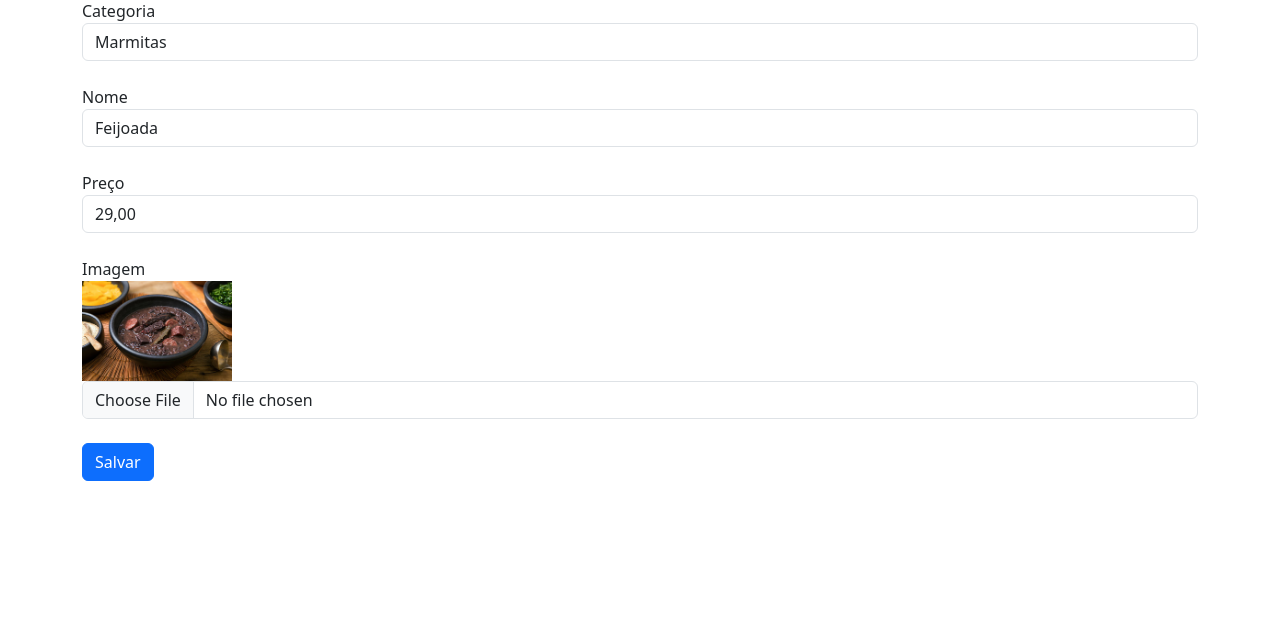
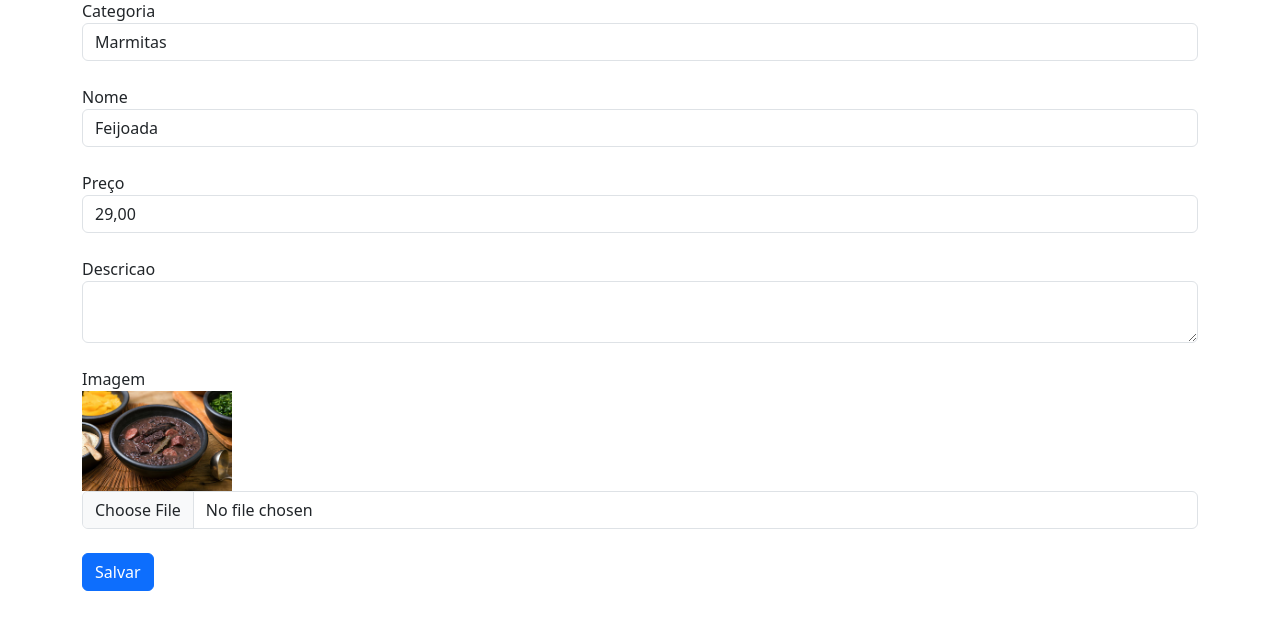
Before and after one commit to d3dxd7/restaurante, a PHP site: page /restaurante/admin/produtos/editar.php?id=1 in a window 1280 px wide. Shown: the part 121-751 px from the top of the page. Run offline with PHP 8.4, Linux system fonts and the light colour scheme; a user stored in the database is signed in; data comes from the database, SQL or seed files in the repository; data that the repository does not hold is empty; some libraries are stand-ins or nearby versions.

Commit message:
Curso PHP + CSS + HTML

```diff
--- a/admin/config.php
+++ b/admin/config.php
@@ -4,7 +4,7 @@ $application_name = "Restaurante";
 
 $front_url = 'http://localhost:8080/restaurante';
 
-$back_url = 'http://localhost:8080/restaurante/admin';
+$back_url = 'http://localhost:8083/restaurante/admin';
 
 $db_servername = 'localhost';
 
--- a/admin/produtos/editar.php
+++ b/admin/produtos/editar.php
@@ -100,6 +100,13 @@ $query_categorias = mysqli_query($conexao, $sql_categorias);
             <br>
             <div>
                 <label>
+                    Descricao
+                </label>
+                <textarea name="descricao" id="" class="form-control"><?=$produto['descricao'] ?></textarea>
+            </div>
+            <br>
+            <div>
+                <label>
                     Imagem
                 </label>
                 <br>
--- a/admin/produtos/update.php
+++ b/admin/produtos/update.php
@@ -49,6 +49,8 @@ if($_SERVER['REQUEST_METHOD'] == 'POST') {
 	$preco = $_POST['preco'];
 	$preco = str_replace('.','', $preco);
 	$preco = str_replace(',','.', $preco);
+	$descricao = htmlentities($_POST['descricao']);
+
 
 	if($_FILES['file']['size'] > 0) {
 
@@ -64,11 +66,11 @@ if($_SERVER['REQUEST_METHOD'] == 'POST') {
 
 		unlink($diretorio . $_POST['imagem']);
 
-		$sql = "UPDATE produtos SET categoria_id = '{$categoria_id}', nome = '{$nome}', preco = '{$preco}', imagem = '{$nome_da_imagem}' WHERE id = '{$_GET['id']}'";
+		$sql = "UPDATE produtos SET categoria_id = '{$categoria_id}', nome = '{$nome}', preco = '{$preco}', imagem = '{$nome_da_imagem}', descricao = '{$descricao}' WHERE id = '{$_GET['id']}'";
 
 	} else {
 
-		$sql = "UPDATE produtos SET categoria_id = '{$categoria_id}', nome = '{$nome}', preco = '{$preco}' WHERE id = '{$_GET['id']}'";
+		$sql = "UPDATE produtos SET categoria_id = '{$categoria_id}', nome = '{$nome}', preco = '{$preco}', descricao = '{$descricao}' WHERE id = '{$_GET['id']}'";
 
 	}
 
--- a/restaurante.sql
+++ b/restaurante.sql
@@ -27,7 +27,7 @@ SET time_zone = "+00:00";
 -- Estrutura da tabela `categorias`
 --
 
-CREATE TABLE `categorias` (
+CREATE TABLE IF NOT EXISTS `categorias` (
   `id` int(11) NOT NULL,
   `nome` varchar(128) NOT NULL
 ) ENGINE=InnoDB DEFAULT CHARSET=utf8 COLLATE=utf8_general_ci;
@@ -158,7 +158,7 @@ INSERT INTO `pedidos` (`id`, `cliente_id`, `produto_id`, `preco`, `quantidade`,
 -- Estrutura da tabela `produtos`
 --
 
-CREATE TABLE `produtos` (
+CREATE TABLE IF NOT EXISTS `produtos` (
   `id` int(11) NOT NULL,
   `nome` varchar(128) NOT NULL,
   `imagem` varchar(256) DEFAULT NULL,
```
